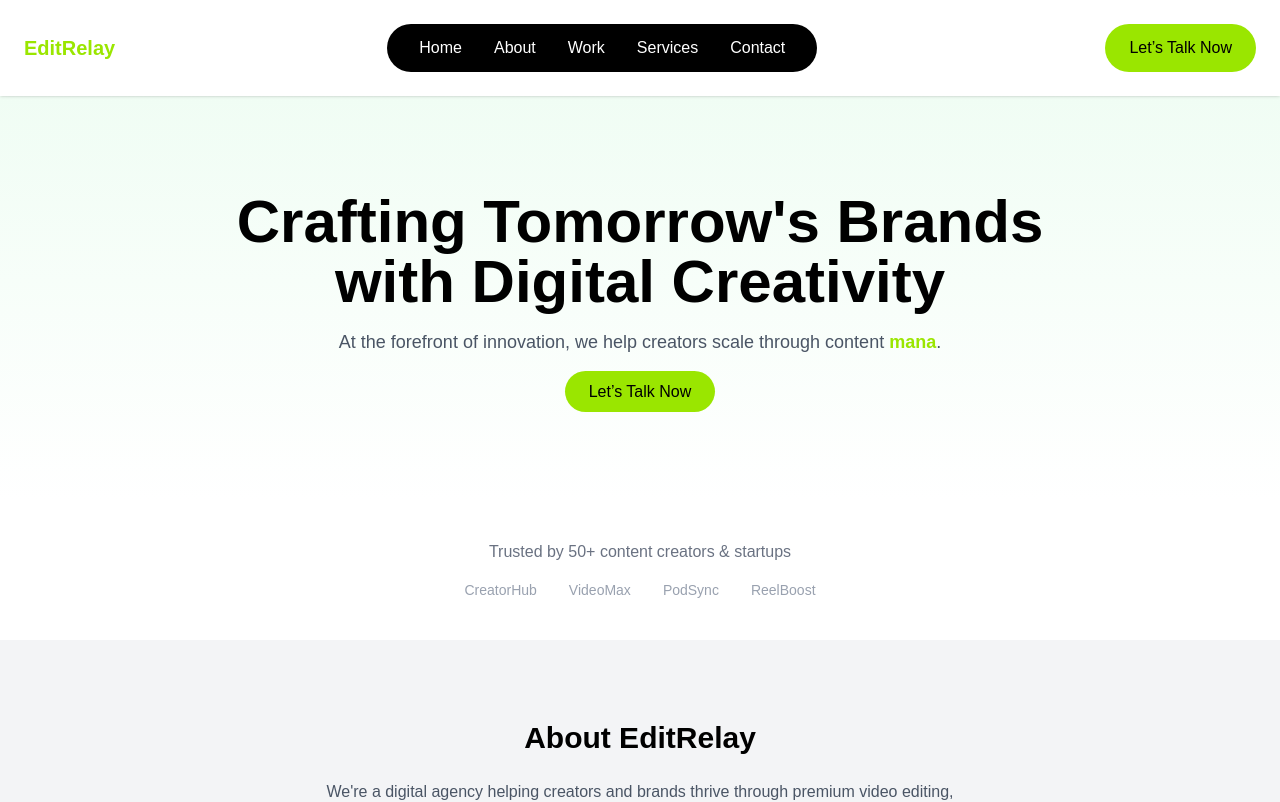
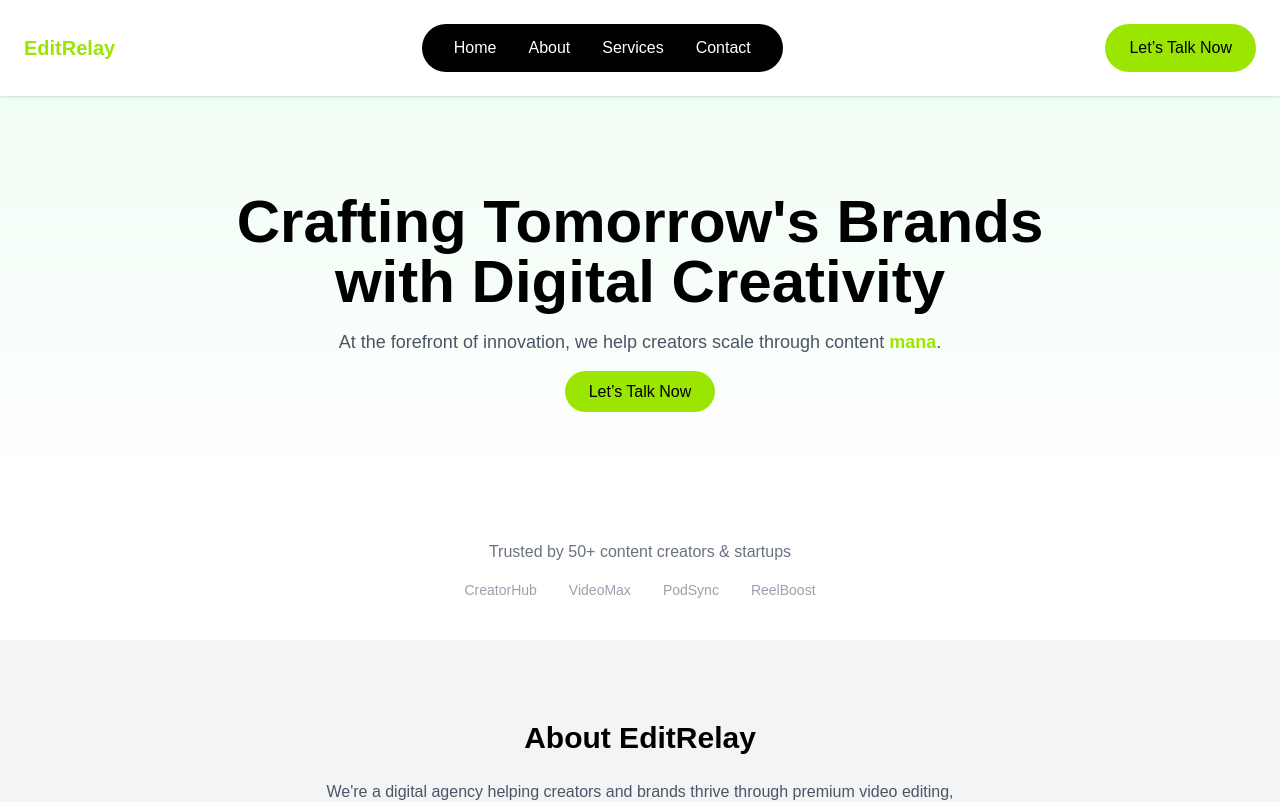
Before and after one commit to Yasso15-pixel/EditRelay, a Next.js app: page / in a window 1280 px wide. Shown: the top 802 px of the page. Built offline with nearby package versions, Linux system fonts and the light colour scheme.

Commit message:
change
d2

```diff
--- a/app/page.tsx
+++ b/app/page.tsx
@@ -4,13 +4,10 @@ import Head from 'next/head'
 import { useState, useEffect } from 'react'
 import emailjs from '@emailjs/browser'
 
-// ...rest of your code remains unchanged
-
 export default function Home() {
   const [text, setText] = useState('')
   const [loopNum, setLoopNum] = useState(0)
   const [deleting, setDeleting] = useState(false)
-  const [typingSpeed, setTypingSpeed] = useState(120)
   const [menuOpen, setMenuOpen] = useState(false)
   const words = ['editing', 'repurposing', 'management']
 
@@ -18,7 +15,6 @@ export default function Home() {
     const handleType = () => {
       const fullText = words[loopNum % words.length]
       setText(deleting ? fullText.substring(0, text.length - 1) : fullText.substring(0, text.length + 1))
-      setTypingSpeed(deleting ? 50 : 120)
 
       if (!deleting && text === fullText) {
         setTimeout(() => setDeleting(true), 1000)
@@ -27,9 +23,12 @@ export default function Home() {
         setLoopNum(loopNum + 1)
       }
     }
-    const timer = setTimeout(handleType, typingSpeed)
+    const speed = deleting ? 50 : 120
+    const timer = setTimeout(handleType, speed)
     return () => clearTimeout(timer)
-  }, [text, deleting])
+  }, [text, deleting, loopNum])
+
+  const navItems = ['home', 'about', 'services', 'contact']
 
   return (
     <>
@@ -40,75 +39,66 @@ export default function Home() {
         <meta name="author" content="EditRelay Team" />
         <meta name="viewport" content="width=device-width, initial-scale=1" />
         <link rel="canonical" href="https://editrelay.com" />
-
-        {/* Open Graph */}
         <meta property="og:title" content="EditRelay – Video Editing & Content Agency" />
         <meta property="og:description" content="Helping creators scale with content editing, strategy, and digital management." />
         <meta property="og:image" content="https://editrelay.com/og-image.png" />
         <meta property="og:url" content="https://editrelay.com" />
         <meta property="og:type" content="website" />
-
-        {/* Twitter Card */}
         <meta name="twitter:card" content="summary_large_image" />
         <meta name="twitter:title" content="EditRelay – Video Editing & Content Agency" />
         <meta name="twitter:description" content="Helping creators scale with editing, repurposing, and management." />
         <meta name="twitter:image" content="https://editrelay.com/og-image.png" />
       </Head>
-    <main className="bg-white text-black font-sans">
 
-        <header className="w-full py-6 shadow-sm justify-center items-center bg-white sticky top-0 z-50">
-          <div className="max-w-7xl mx-auto flex justify-between items-center px-6">
+      <main className="bg-white text-black font-sans max-w-7xl mx-auto">
 
+        <header className="w-full py-6 shadow-sm flex justify-between items-center sticky top-0 z-50 px-6 bg-white">
           <a href="#home" className="flex items-center space-x-2">
             <span className="text-xl text-lime-400 font-bold">EditRelay</span>
           </a>
 
-            {/* Hamburger button - visible on mobile only */}
           <button
             className="md:hidden text-black focus:outline-none"
             onClick={() => setMenuOpen(!menuOpen)}
             aria-label="Toggle menu"
           >
-              {/* Simple hamburger icon */}
             <svg className="w-6 h-6" fill="none" stroke="currentColor" strokeWidth="2" viewBox="0 0 24 24" strokeLinecap="round" strokeLinejoin="round">
               {menuOpen ? (
-                  <path d="M6 18L18 6M6 6l12 12" /> // X icon when open
+                <path d="M6 18L18 6M6 6l12 12" />
               ) : (
-                  <path d="M3 12h18M3 6h18M3 18h18" /> // Hamburger lines when closed
+                <path d="M3 12h18M3 6h18M3 18h18" />
               )}
             </svg>
           </button>
 
-            {/* Nav - hidden on mobile, show on md+ */}
           <nav className="hidden md:flex flex-1 justify-center">
-              <div className="bg-black text-white rounded-full px-8 py-3 flex space-x-8 text-md font-small relative">
-                <a href="#home" className="hover:text-lime-400 transition">Home</a>
-                <a href="#about" className="hover:text-lime-400 transition">About</a>
-                <a href="#work" className="hover:text-lime-400 transition">Work</a>
-                <a href="#services" className="hover:text-lime-400 transition">Services</a>
-                <a href="#contact" className="hover:text-lime-400 transition">Contact</a>
+            <div className="bg-black text-white rounded-full px-8 py-3 flex space-x-8 text-md font-small">
+              {navItems.map(item => (
+                <a key={item} href={`#${item}`} className="hover:text-lime-400 transition capitalize">{item}</a>
+              ))}
             </div>
           </nav>
 
-            {/* Call to action button - hidden on mobile */}
           <a
             href="#contact"
             className="ml-4 bg-lime-400 hover:bg-lime-500 text-black px-6 py-3 rounded-full font-medium hidden md:inline-block"
           >
             Let’s Talk Now
           </a>
-          </div>
+        </header>
 
-          {/* Mobile menu dropdown - visible only if menuOpen */}
         {menuOpen && (
           <nav className="md:hidden bg-black bg-opacity-95 text-white flex flex-col items-center space-y-4 py-4 rounded-b-lg mt-2 mx-6">
-              <a href="#home" onClick={() => setMenuOpen(false)} className="hover:text-lime-400 transition text-lg">Home</a>
-              <a href="#about" onClick={() => setMenuOpen(false)} className="hover:text-lime-400 transition text-lg">About</a>
-              <a href="#work" onClick={() => setMenuOpen(false)} className="hover:text-lime-400 transition text-lg">Work</a>
-              <a href="#services" onClick={() => setMenuOpen(false)} className="hover:text-lime-400 transition text-lg">Services</a>
-              <a href="#contact" onClick={() => setMenuOpen(false)} className="hover:text-lime-400 transition text-lg">Contact</a>
-
-              {/* Optional: CTA button in mobile menu */}
+            {navItems.map(item => (
+              <a
+                key={item}
+                href={`#${item}`}
+                onClick={() => setMenuOpen(false)}
+                className="hover:text-lime-400 transition text-lg capitalize"
+              >
+                {item}
+              </a>
+            ))}
             <a
               href="#contact"
               onClick={() => setMenuOpen(false)}
@@ -118,32 +108,28 @@ export default function Home() {
             </a>
           </nav>
         )}
-        </header>
 
-      {/* Hero */}
         <section id="home" className="text-center py-24 px-4 bg-gradient-to-b from-green-50 to-white">
-        <h1 className="text-5xl md:text-6xl font-bold mb-4">Crafting Tomorrow's Brands<br />with Digital Creativity</h1>
+          <h1 className="text-5xl md:text-6xl font-bold mb-4">
+            Crafting Tomorrow's Brands<br />with Digital Creativity
+          </h1>
           <p className="text-lg text-gray-600 max-w-2xl mx-auto mb-6">
             At the forefront of innovation, we help creators scale through content <span className="text-lime-400 font-semibold">{text}</span>.
           </p>
           <a href="#contact" className="bg-lime-400 hover:bg-lime-500 text-black px-6 py-3 rounded-full font-medium">
             Let’s Talk Now
           </a>
-
         </section>
 
-      {/* Clients */}
         <section className="py-10 text-center">
           <p className="text-gray-500">Trusted by 50+ content creators & startups</p>
           <div className="flex justify-center gap-8 mt-4 text-sm text-gray-400">
-          <span>CreatorHub</span>
-          <span>VideoMax</span>
-          <span>PodSync</span>
-          <span>ReelBoost</span>
+            {['CreatorHub', 'VideoMax', 'PodSync', 'ReelBoost'].map(client => (
+              <span key={client}>{client}</span>
+            ))}
           </div>
         </section>
 
-      {/* About */}
         <section id="about" className="bg-gray-100 py-20 text-center">
           <h2 className="text-3xl font-bold mb-6">About EditRelay</h2>
           <p className="max-w-2xl mx-auto text-gray-600 mb-10">
@@ -151,66 +137,48 @@ export default function Home() {
             and modern production solutions tailored to grow your presence and maximize engagement.
           </p>
           <div className="flex justify-center gap-12 text-gray-700 text-center">
-          <div>
-            <p className="text-4xl font-bold">50+</p>
-            <p>Clients</p>
+            {[
+              { num: '50+', label: 'Clients' },
+              { num: '5+', label: 'Years Experience' },
+              { num: '100%', label: 'Satisfaction' },
+            ].map(({ num, label }) => (
+              <div key={label}>
+                <p className="text-4xl font-bold">{num}</p>
+                <p>{label}</p>
               </div>
-          <div>
-            <p className="text-4xl font-bold">5+</p>
-            <p>Years Experience</p>
-          </div>
-          <div>
-            <p className="text-4xl font-bold">100%</p>
-            <p>Satisfaction</p>
-          </div>
+            ))}
           </div>
         </section>
 
-
-      {/* Services */}
         <section id="services" className="py-20 text-center px-4">
           <h2 className="text-3xl font-bold mb-6">What We Offer</h2>
           <div className="flex flex-wrap justify-center gap-4 text-lg">
-          <span className="bg-gray-200 px-5 py-2 rounded-full">Video Editing</span>
-          <span className="bg-gray-200 px-5 py-2 rounded-full">Podcast Editing</span>
-          <span className="bg-gray-200 px-5 py-2 rounded-full">Account Management</span>
-          <span className="bg-gray-200 px-5 py-2 rounded-full">YouTube Growth</span>
-          <span className="bg-gray-200 px-5 py-2 rounded-full">Content Repurposing</span>
+            {['Video Editing', 'Podcast Editing', 'Account Management', 'YouTube Growth', 'Content Repurposing'].map(service => (
+              <span key={service} className="bg-gray-200 px-5 py-2 rounded-full">{service}</span>
+            ))}
           </div>
         </section>
 
         <section id="contact" className="bg-gray-100 py-20 px-4 text-center">
           <h2 className="text-3xl font-bold mb-6">Contact Us</h2>
-
           <form
             onSubmit={(e) => {
-    e.preventDefault();
-
-    const form = e.target as HTMLFormElement;
-
-    // Send to YOU
+              e.preventDefault()
+              const form = e.target as HTMLFormElement
               emailjs.sendForm(
                 process.env.NEXT_PUBLIC_EMAILJS_SERVICE_ID!,
                 process.env.NEXT_PUBLIC_EMAILJS_TEMPLATE_ID!,
                 form,
                 process.env.NEXT_PUBLIC_EMAILJS_PUBLIC_KEY!
-    );
-
-    // Auto-reply to user
+              )
               emailjs.sendForm(
                 process.env.NEXT_PUBLIC_EMAILJS_SERVICE_ID!,
                 process.env.NEXT_PUBLIC_EMAILJS_AUTOREPLY_TEMPLATE_ID!,
                 form,
                 process.env.NEXT_PUBLIC_EMAILJS_PUBLIC_KEY!
               )
-      .then(() => {
-
-        form.reset();
-      })
-      .catch((error) => {
-        console.error('EmailJS Error:', error);
-
-      });
+                .then(() => form.reset())
+                .catch(console.error)
             }}
             className="max-w-lg mx-auto space-y-4"
           >
@@ -227,7 +195,7 @@ export default function Home() {
               required
               placeholder="How can we help?"
               className="w-full px-4 py-3 border border-gray-300 rounded-md"
-  ></textarea>
+            />
             <button
               type="submit"
               className="w-full bg-lime-400 hover:bg-lime-500 text-black py-3 rounded-md font-medium"
@@ -235,37 +203,33 @@ export default function Home() {
               Send Message
             </button>
           </form>
-
         </section>
 
-
-
-      {/* Final CTA */}
         <section className="bg-black text-white text-center py-20 px-4">
-        <h2 className="text-4xl font-bold mb-4">Let’s Create a Success Story<br />for Your Business Now</h2>
-        <p className="text-gray-400 mb-6 max-w-xl mx-auto">This isn't a quick fix, but a real journey. Let us guide the way forward and elevate your content professionally.</p>
+          <h2 className="text-4xl font-bold mb-4">
+            Let’s Create a Success Story<br />for Your Business Now
+          </h2>
+          <p className="text-gray-400 mb-6 max-w-xl mx-auto">
+            This isn't a quick fix, but a real journey. Let us guide the way forward and elevate your content professionally.
+          </p>
           <a href="#contact" className="bg-lime-400 hover:bg-lime-500 text-black px-6 py-3 rounded-full font-medium">
             Let’s Talk Now
           </a>
         </section>
 
         <footer className="bg-black text-gray-300 py-16 px-6">
-  <div className="max-w-7xl mx-auto grid md:grid-cols-4 gap-12 text-sm">
-
+          <div className="grid md:grid-cols-4 gap-12 max-w-7xl mx-auto text-sm">
             <div>
               <h3 className="text-white text-xl font-semibold mb-4">EditRelay</h3>
               <p className="text-gray-400">Helping creators scale with content, strategy, and design.</p>
             </div>
 
-
-
             <div>
               <h4 className="text-white font-semibold mb-4">Services</h4>
               <ul className="space-y-2">
-        <li>Video Editing</li>
-        <li>Podcast Editing</li>
-        <li>Account Management</li>
-        <li>Brand Strategy</li>
+                {['Video Editing', 'Podcast Editing', 'Account Management', 'Brand Strategy'].map(service => (
+                  <li key={service}>{service}</li>
+                ))}
               </ul>
             </div>
 
@@ -273,40 +237,25 @@ export default function Home() {
               <h4 className="text-white font-semibold mb-4">Subscribe</h4>
               <form
                 onSubmit={async (e) => {
-    e.preventDefault();
-    const form = e.target as HTMLFormElement;
-    const email = (form.elements.namedItem('sub') as HTMLInputElement).value;
-
+                  e.preventDefault()
+                  const form = e.target as HTMLFormElement
+                  const email = (form.elements.namedItem('sub') as HTMLInputElement).value
                   try {
                     const res = await fetch('https://sheetdb.io/api/v1/41197uteml5jj', {
                       method: 'POST',
-        headers: {
-          'Content-Type': 'application/json',
-        },
-        body: JSON.stringify({
-          data: [
-            {
-              Email: email, // ✅ This must match the column in your sheet!
-            },
-          ],
-        }),
-      });
-
-      if (res.ok) {
-
-        form.reset();
-      } else {
-        alert('Subscription failed.');
-        const errorText = await res.text();
-        console.error('SheetDB Error:', errorText);
+                      headers: { 'Content-Type': 'application/json' },
+                      body: JSON.stringify({ data: [{ Email: email }] }),
+                    })
+                    if (res.ok) form.reset()
+                    else {
+                      alert('Subscription failed.')
+                      console.error('SheetDB Error:', await res.text())
                     }
                   } catch (error) {
-      console.error('Network error:', error);
-
+                    console.error('Network error:', error)
                   }
                 }}
               >
-
                 <input
                   name="sub"
                   type="email"
@@ -321,16 +270,12 @@ export default function Home() {
                   Subscribe
                 </button>
               </form>
-
             </div>
-
           </div>
-
           <div className="text-center text-gray-500 mt-10 text-xs">
             © {new Date().getFullYear()} EditRelay. All rights reserved.
           </div>
         </footer>
-
       </main>
     </>
   )
```
Also changed, not shown: public/Editrelay.png (deleted). Lines whose indentation alone changed are shown as unchanged.
